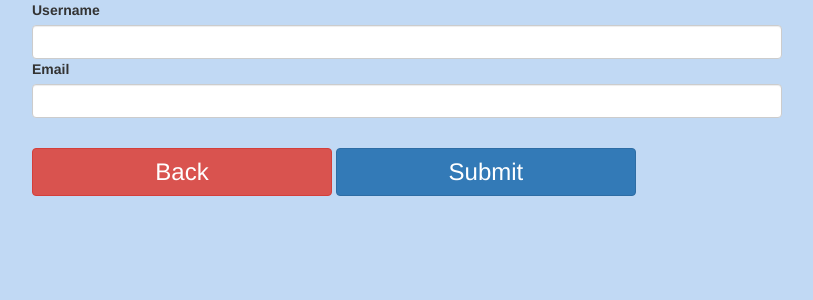
After one commit to treyhamilton/CSC-450-App-Flask, a Flask app: template GroceryTracking/templates/EditAccount.html in a window 1280 px wide. The commit adds this page. Shown: the top 300 px of the page, without its empty margins (38-851 px from the left). Run offline with Flask 2, Linux system fonts and the light colour scheme; the template is opened without the code that fills it: values that come from a table or form of the project are taken from there, others are empty; some libraries are stand-ins or nearby versions.

Commit message:
Flash Messages and Change Account Info

```diff
--- a/GroceryTracking/forms.py
+++ b/GroceryTracking/forms.py
@@ -25,3 +25,18 @@ class LogInForm(FlaskForm):
     password = PasswordField("Password", validators=[DataRequired()])
     remember = BooleanField("Remember My Login")
     submit = SubmitField("Login")
+
+class EditAccountForm(FlaskForm):
+    username = StringField("Username")
+    email = StringField("Email")
+    submit = SubmitField("Submit")
+
+    def validate_username(self, username):
+        user = User.query.filter_by(username=username.data).first()
+        if user:
+            raise ValidationError('That username is taken. Please choose a different one.')
+
+    def validate_email(self, email):
+        user = User.query.filter_by(email=email.data).first()
+        if user:
+            raise ValidationError('That email is taken. Please choose a different one.')
--- /dev/null
+++ b/GroceryTracking/templates/EditAccount.html
@@ -0,0 +1,25 @@
+{% extends "layout.html" %}
+{% block content %}
+<div class="content-section">
+    <form method="POST" action="">
+        {{ form.hidden_tag() }}
+        <fieldset class="form-group">
+            <div class="form-group">
+
+                    {{ form.username.label(class_="form-control-label") }}
+                    {{ form.username(class="form-control form-control") }}
+
+                    {{ form.email.label(class_="form-control-label") }}
+                    {{ form.email(class="form-control form-control") }}
+
+            </div>
+        </fieldset>
+        <div class="form-group">
+            <a class="btn btn-danger" type="button" href="{{ url_for('settings') }}" style="width:40%"><font size="5">Back</font></a>
+            <button type="submit" class="btn btn-primary" style="width:40%"><font size="5">Submit</font></button>
+        </div>
+    </form>
+</div>
+
+
+{% endblock content %}
--- a/GroceryTracking/templates/layout.html
+++ b/GroceryTracking/templates/layout.html
@@ -16,12 +16,22 @@
     </head>
 
     <body style="background-color: hsla(212, 72%, 53%, 0.3)">
-        <main>
-            <div>
+        <main role="main" class="container" >
+            <div class="row">
+              <div class="col-md-8">
+                {% with messages = get_flashed_messages(with_categories=true) %}
+                  {% if messages %}
+                    {% for category, message in messages %}
+                      <div class="alert alert-{{ category }}">
+                        {{ message }}
+                      </div>
+                    {% endfor %}
+                {% endif %}
+                {% endwith %}
                 {% block content %}{% endblock %}
+              </div>
             </div>
-        </main>
-
+          </main>
 
         <!-- jQuery (necessary for Bootstrap's JavaScript plugins) -->
         <script src="https://code.jquery.com/jquery-1.12.4.min.js" integrity="sha384-nvAa0+6Qg9clwYCGGPpDQLVpLNn0fRaROjHqs13t4Ggj3Ez50XnGQqc/r8MhnRDZ" crossorigin="anonymous"></script>
```
Also changed, not shown: GroceryTracking/templates/Settings.html (+1 -13 lines).
